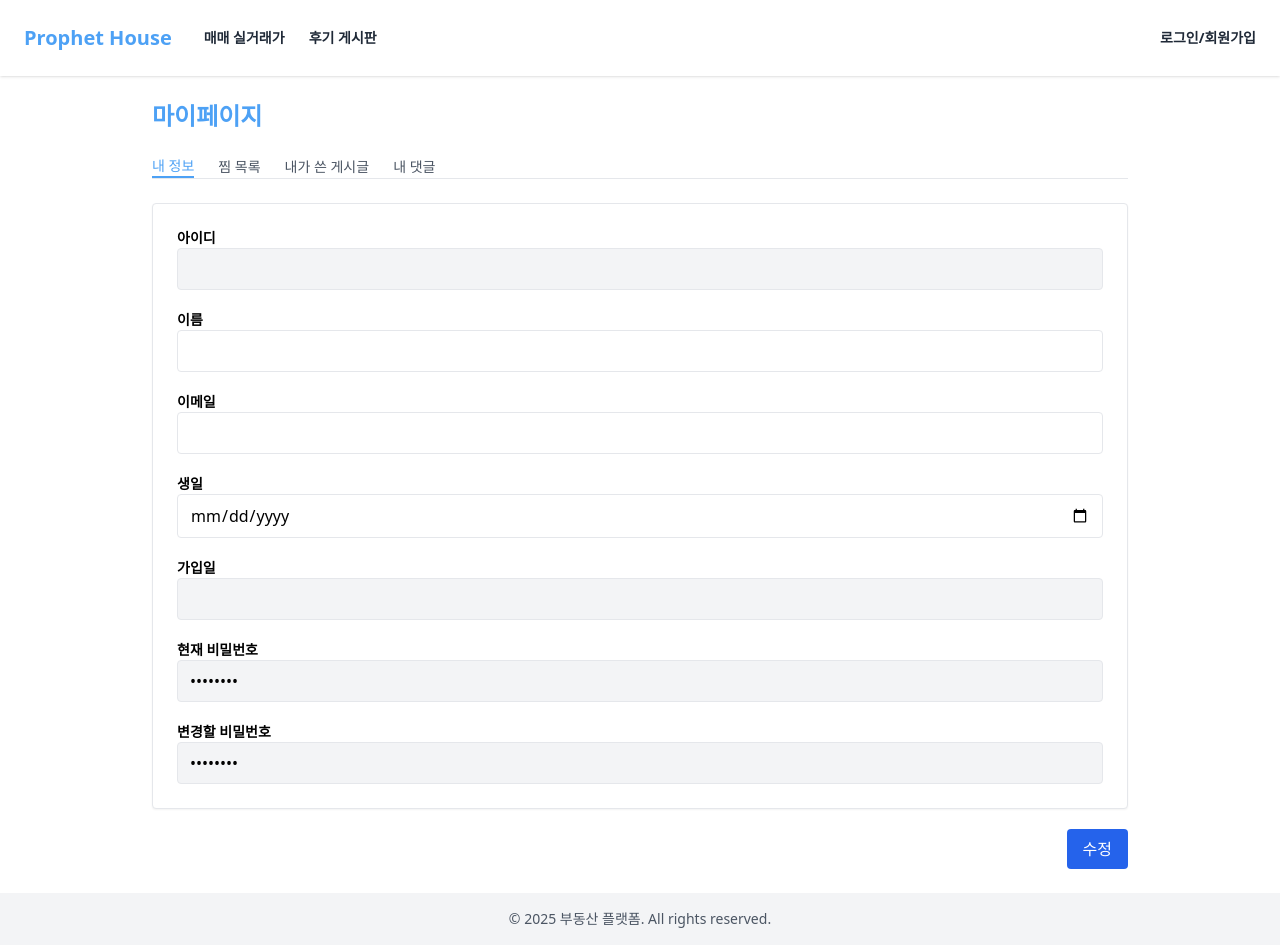
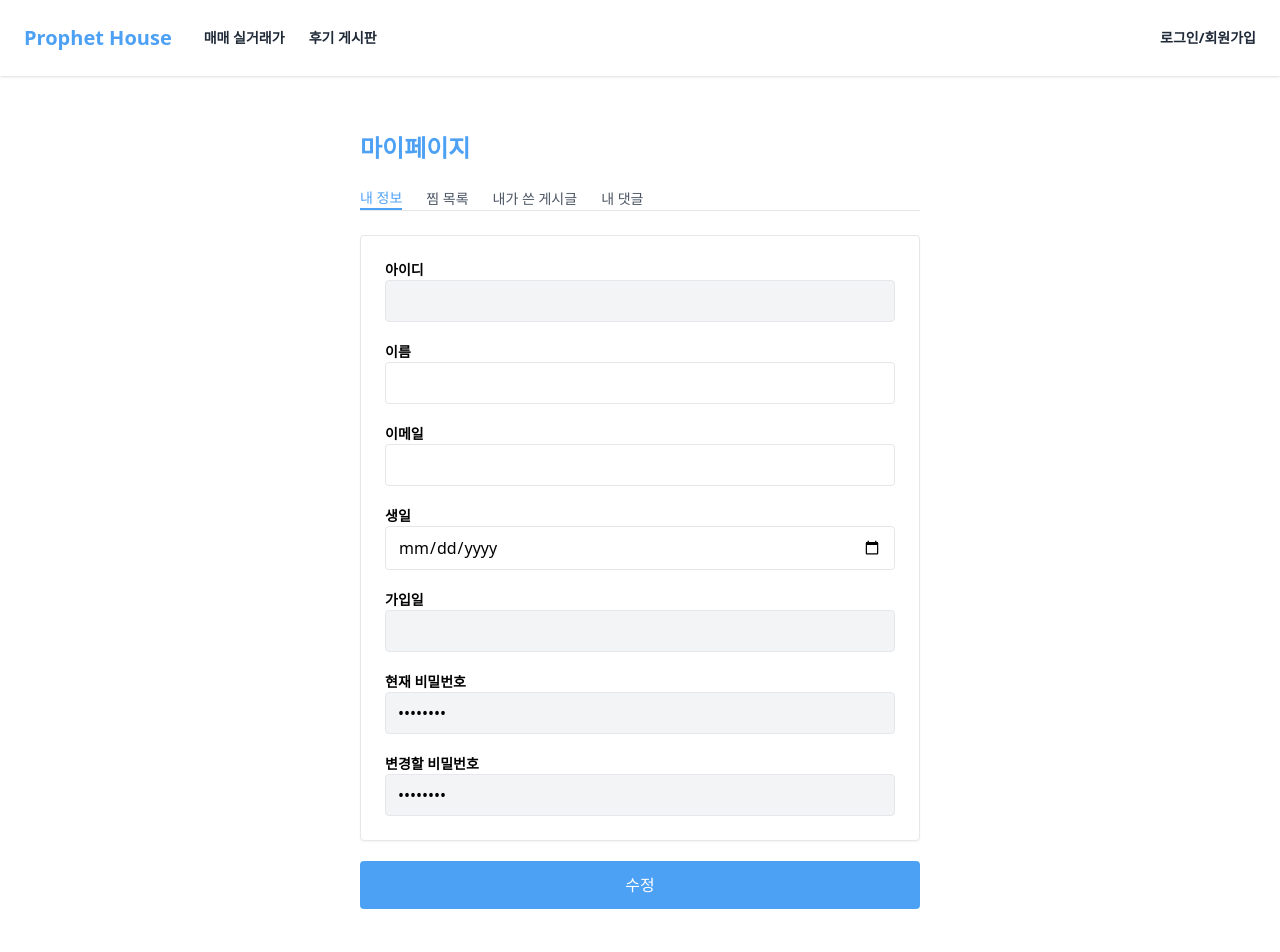
Before and after one commit to eoreunjee/final-project-prophet-house, a Vue app in the folder frontend/: page /user/myPage in a window 1280 px wide. Shown: the top 952 px of the page. Built offline with nearby package versions, Linux system fonts and the light colour scheme.

Commit message:
마이페이지 레이아웃 변경

```diff
--- a/frontend/src/views/MyPage.vue
+++ b/frontend/src/views/MyPage.vue
@@ -1,5 +1,5 @@
 <template>
-  <div class="max-w-5xl mx-auto p-6">
+  <div class="max-w-2xl mx-auto p-14">
     <h2 class="text-2xl font-bold text-[#4DA1F5] mb-6">마이페이지</h2>
 
     <div class="border-b mb-6">
@@ -46,7 +46,7 @@
         </form>
       </div>
       <div class="text-right">
-        <button class="bg-blue-600 hover:bg-blue-700 text-white px-4 py-2 rounded">수정</button>
+        <button class="bg-[#4DA1F5] hover:bg-[#0DA9FF] text-white px-20 py-3 rounded w-full">수정</button>
       </div>
     </div>
 
```
